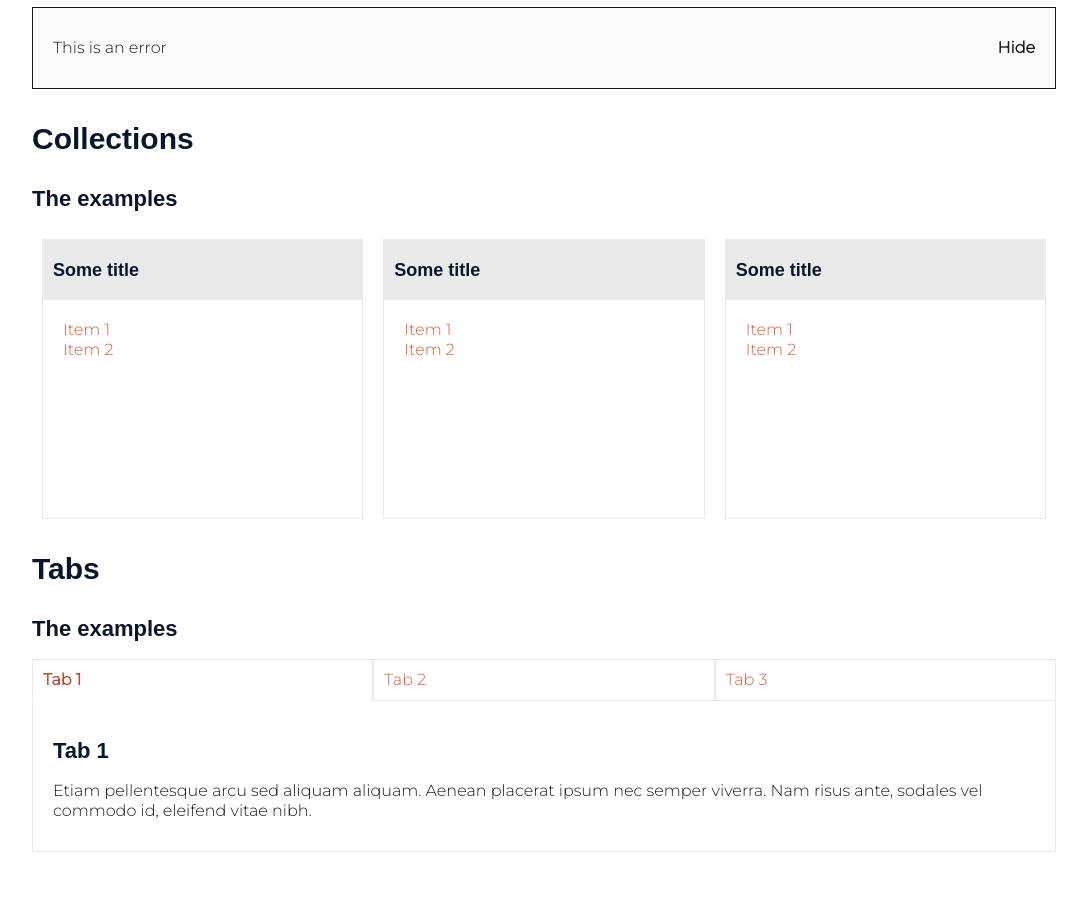
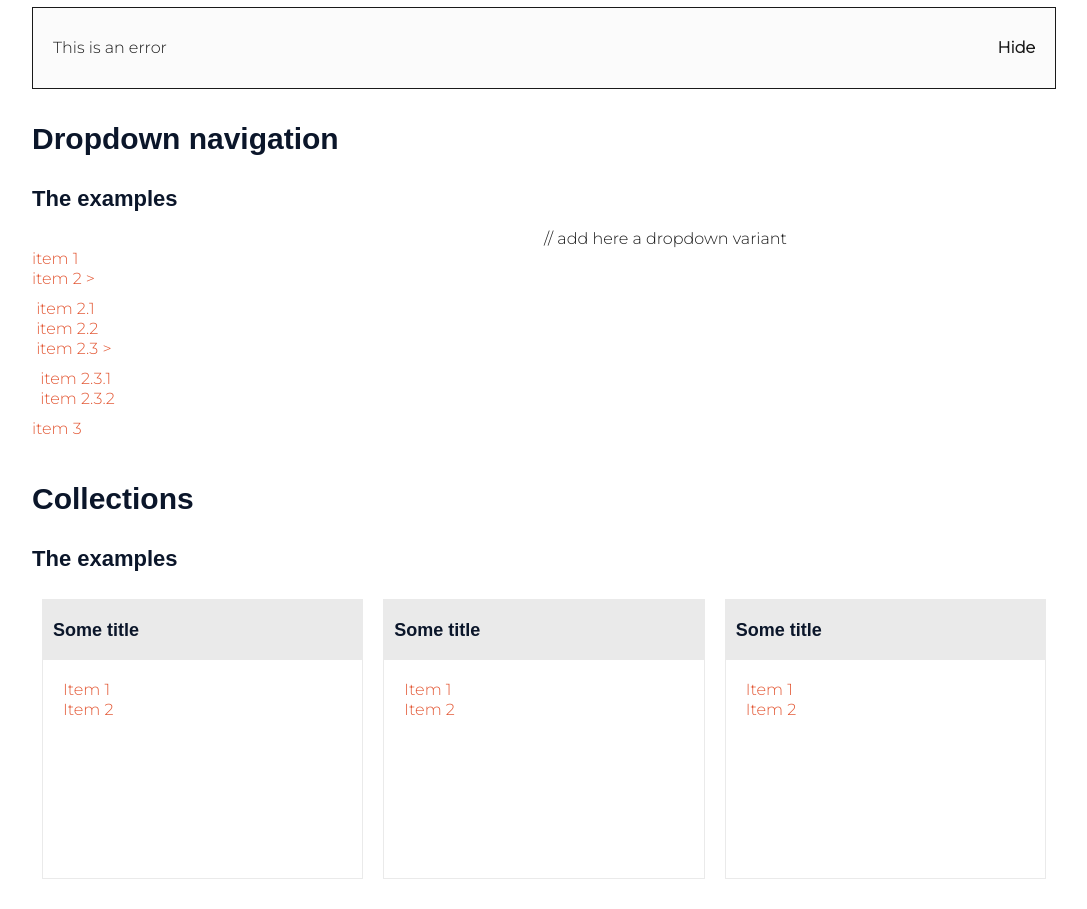
Before and after one commit to CodeinalabMX/magicssian, a website: page docs/index.html in a window 1280 px wide. Shown: the part 5711-6620 px from the top of the page, without its empty margins (96-1183 px from the left). Drawn offline with Linux system fonts and the light colour scheme.

Commit message:
Add dropdown component example

```diff
--- a/docs/index.html
+++ b/docs/index.html
@@ -436,6 +436,38 @@
             <div class="notification fade clearfix"><p class="float-l">This notification fades</p><p class="float-r"><label for="check-notification-fade" id="label-notification-fade" title="Hide" class="float-r">Fade out</label></p></div>
           </div><!--/notification-examples-->
 
+          <h3>Dropdown navigation</h3>
+          <p></p>
+          <h4>The examples</h4>
+          <div class="dropdown-examples">
+            <div class="container grid">
+
+            <div class="column dropdowns">
+              <ul class="custom no-decoration no-indent dropdown">
+                <li><a href="">item 1</a></li>
+                <li><a href="">item 2 ></a>
+                  <ul class="custom no-decoration no-indent">
+                    <li>&nbsp;<a href="">item 2.1</a></li>
+                    <li>&nbsp;<a href="">item 2.2</a></li>
+                    <li>&nbsp;<a href="">item 2.3 ></a>
+                      <ul class="custom no-decoration no-indent">
+                        <li>&nbsp;&nbsp;<a href="">item 2.3.1</a></li>
+                        <li>&nbsp;&nbsp;<a href="">item 2.3.2</a></li>
+                      </ul>
+                    </li>
+                  </ul>
+                </li>
+                <li><a href="">item 3</a></li>
+              </ul>
+            </div>
+
+            <div class="column dropdowns">
+              // add here a dropdown variant
+            </div>
+
+            </div>
+          </div>
+
           <h3>Collections</h3>
           <p></p>
           <h4>The examples</h4>
```
